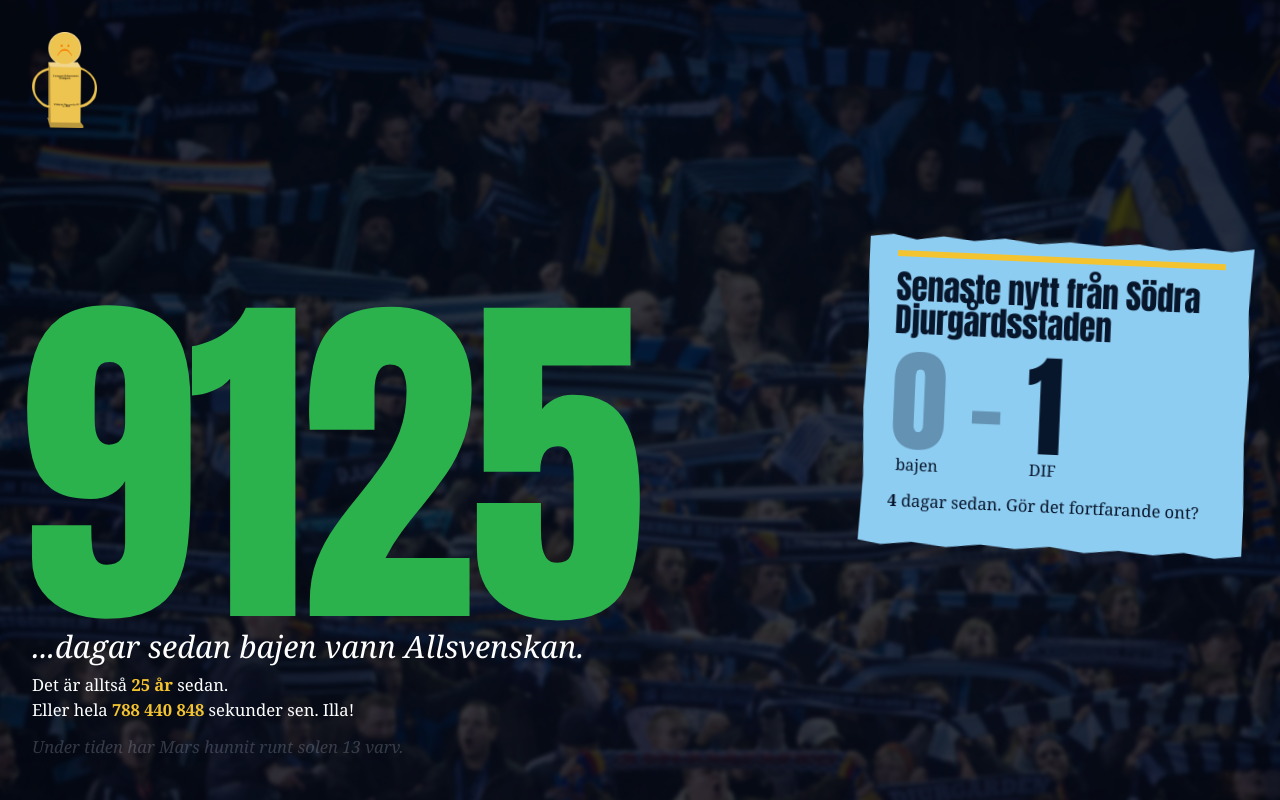
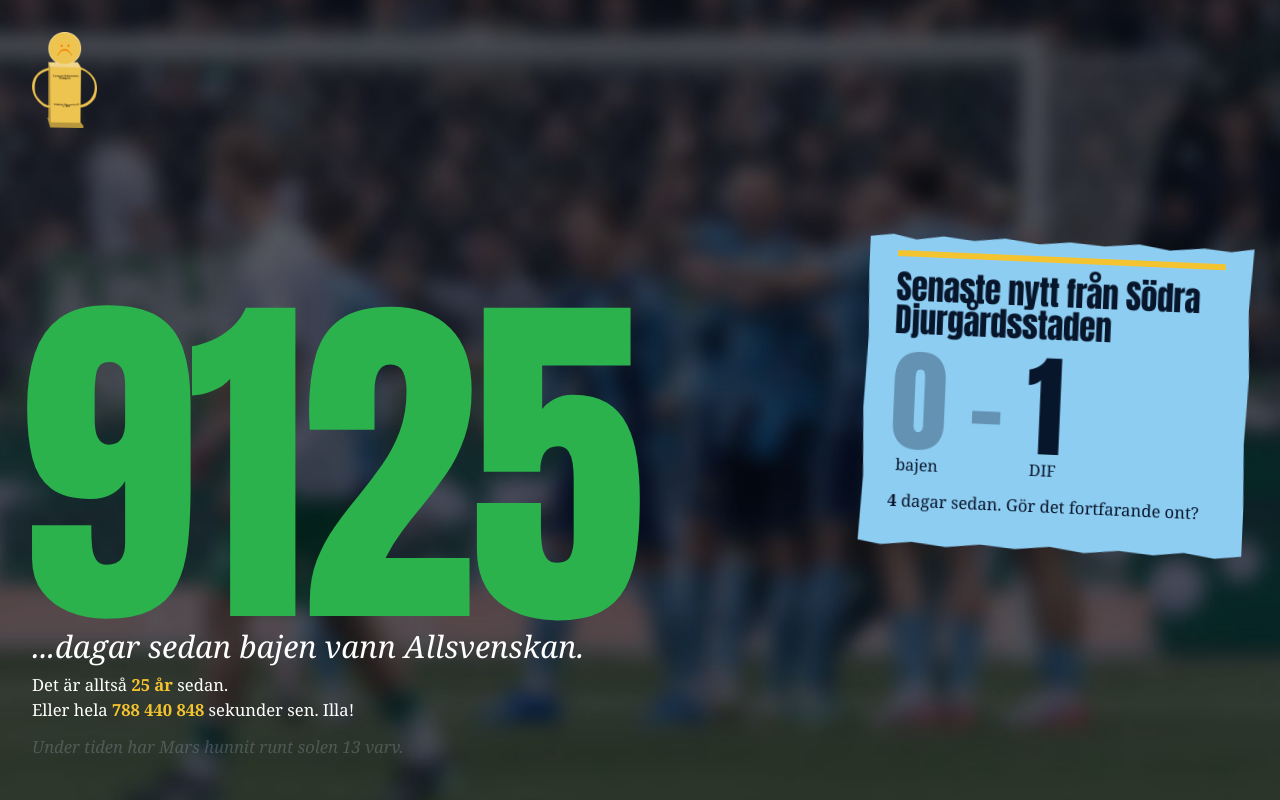
Before and after one commit to felky/Titelspoket, a Svelte app in the folder titelspoket/: page / in a window 1280 px wide. Built offline with nearby package versions, Linux system fonts and the light colour scheme.

Commit message:
ny bakgrundsbild från derbyt
Co-Authored-By: Claude Opus 5.5 <noreply@anthropic.com>
Claude-Session: https://claude.ai/code/session_01X7Hwsoacgpg6DGav5GoDK3

```diff
--- a/titelspoket/src/routes/vrak.svelte
+++ b/titelspoket/src/routes/vrak.svelte
@@ -2,7 +2,7 @@
     import { onMount } from 'svelte';
     import { fade } from 'svelte/transition';
     import lennarten from '../assets/lennarten.png';
-    import bluewall from '../assets/bluewall.jpg';
+    import bakgrund from '../assets/derbyvinst.jpg';
 
     const lastVictory: number = Date.parse("2001-10-21");
     const lastDerby: number = Date.parse("2026-10-11");
@@ -48,7 +48,7 @@
   </script>
 
   <main class:ready>
-    <img src={bluewall} alt="" class="wall">
+    <img src={bakgrund} alt="" class="wall">
     <img src={lennarten} alt="Lennarts Tröstpris" class="lennarten">
 
     <div class="count">
@@ -100,7 +100,7 @@
       content: '';
       position: absolute;
       inset: 0;
-      background: rgba(5, 12, 26, 0.62);
+      background: rgba(5, 12, 26, 0.4);
       z-index: -1;
     }
 
```
Also changed, not shown: titelspoket/src/assets/derbyvinst.jpg (added).
